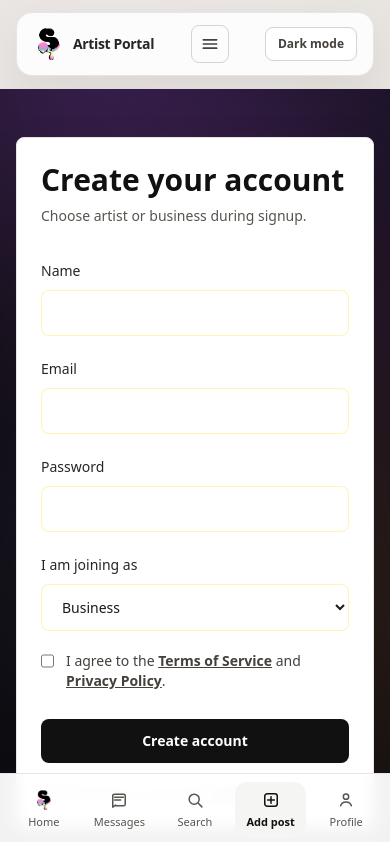
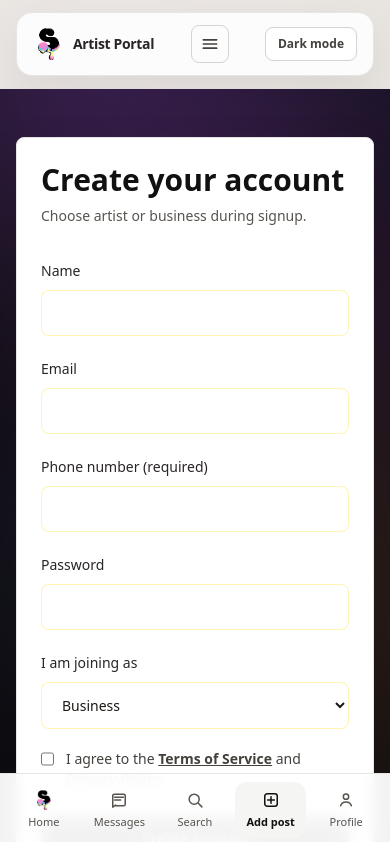
Before and after one commit to Multydelivery/stroque-art-portal, a Next.js app: page /auth/signup in a window 390 px wide. Shown: the top 842 px of the page. Built offline with nearby package versions, Linux system fonts and the light colour scheme; no server answers.

Commit message:
feat:(auth): Added a required phone number field to Business and Artist signup.

```diff
--- a/src/components/AuthForm.tsx
+++ b/src/components/AuthForm.tsx
@@ -9,6 +9,7 @@ import { loginSchema, signupSchema } from "@/lib/validation";
 type Mode = "login" | "signup";
 type AuthValues = {
   name?: string;
+  phone?: string;
   email: string;
   password: string;
   role?: "artist" | "business";
@@ -23,7 +24,7 @@ export function AuthForm({ mode }: { mode: Mode }) {
   const form = useForm<AuthValues>({
     resolver: zodResolver(schema),
     defaultValues: isSignup
-      ? { name: "", email: "", password: "", role: "business", agreeToTerms: false }
+      ? { name: "", email: "", phone: "", password: "", role: "business", agreeToTerms: false }
       : { email: "", password: "" }
   });
 
@@ -60,6 +61,21 @@ export function AuthForm({ mode }: { mode: Mode }) {
         <input id="email" type="email" autoComplete="email" {...form.register("email")} />
         <p className="error">{form.formState.errors.email?.message}</p>
       </div>
+      {isSignup && (
+        <div className="field">
+          <label htmlFor="phone">Phone number (required)</label>
+          <input
+            id="phone"
+            type="tel"
+            autoComplete="tel"
+            required
+            aria-invalid={Boolean(form.formState.errors.phone)}
+            aria-describedby="phone-error"
+            {...form.register("phone")}
+          />
+          <p id="phone-error" className="error">{form.formState.errors.phone?.message}</p>
+        </div>
+      )}
       <div className="field">
         <label htmlFor="password">Password</label>
         <input id="password" type="password" autoComplete={isSignup ? "new-password" : "current-password"} {...form.register("password")} />
--- a/src/lib/test-data.ts
+++ b/src/lib/test-data.ts
@@ -5,6 +5,7 @@ import type { artistProfileSchema, businessProfileSchema, projectRequestSchema,
 
 type TestUser = SessionUser & {
   password: string;
+  phone?: string;
 };
 
 type TestStore = {
@@ -161,6 +162,7 @@ export function createTestUser(data: z.infer<typeof signupSchema>) {
     id: `test-user-${Date.now()}`,
     name: data.name,
     email: data.email,
+    phone: data.phone,
     password: data.password,
     role: data.role
   };
--- a/src/lib/validation.ts
+++ b/src/lib/validation.ts
@@ -16,6 +16,15 @@ export const roleSchema = z.enum(["artist", "business"]);
 export const signupSchema = z.object({
   name: z.string().min(2, "Name must be at least 2 characters."),
   email: z.string().email("Use a valid email address."),
+  phone: z
+    .string({ required_error: "Phone number is required." })
+    .trim()
+    .min(1, "Phone number is required.")
+    .regex(/^\+?[\d\s().-]+$/, "Use a valid phone number.")
+    .refine((value) => {
+      const digits = value.replace(/\D/g, "");
+      return digits.length >= 7 && digits.length <= 15;
+    }, "Phone number must contain 7 to 15 digits."),
   password: z.string().min(8, "Password must be at least 8 characters."),
   role: roleSchema,
   agreeToTerms: z.boolean().refine((value) => value === true, "You must agree to the Terms and Privacy Policy.")
--- a/src/models/User.ts
+++ b/src/models/User.ts
@@ -4,6 +4,7 @@ const userSchema = new Schema(
   {
     name: { type: String, required: true, trim: true },
     email: { type: String, required: true, unique: true, lowercase: true, trim: true },
+    phone: { type: String, trim: true },
     password: { type: String, required: true },
     role: { type: String, enum: ["artist", "business", "admin"], required: true }
   },
```
Also changed, not shown: 1 other file (tests, documents, lock files or other folders).
